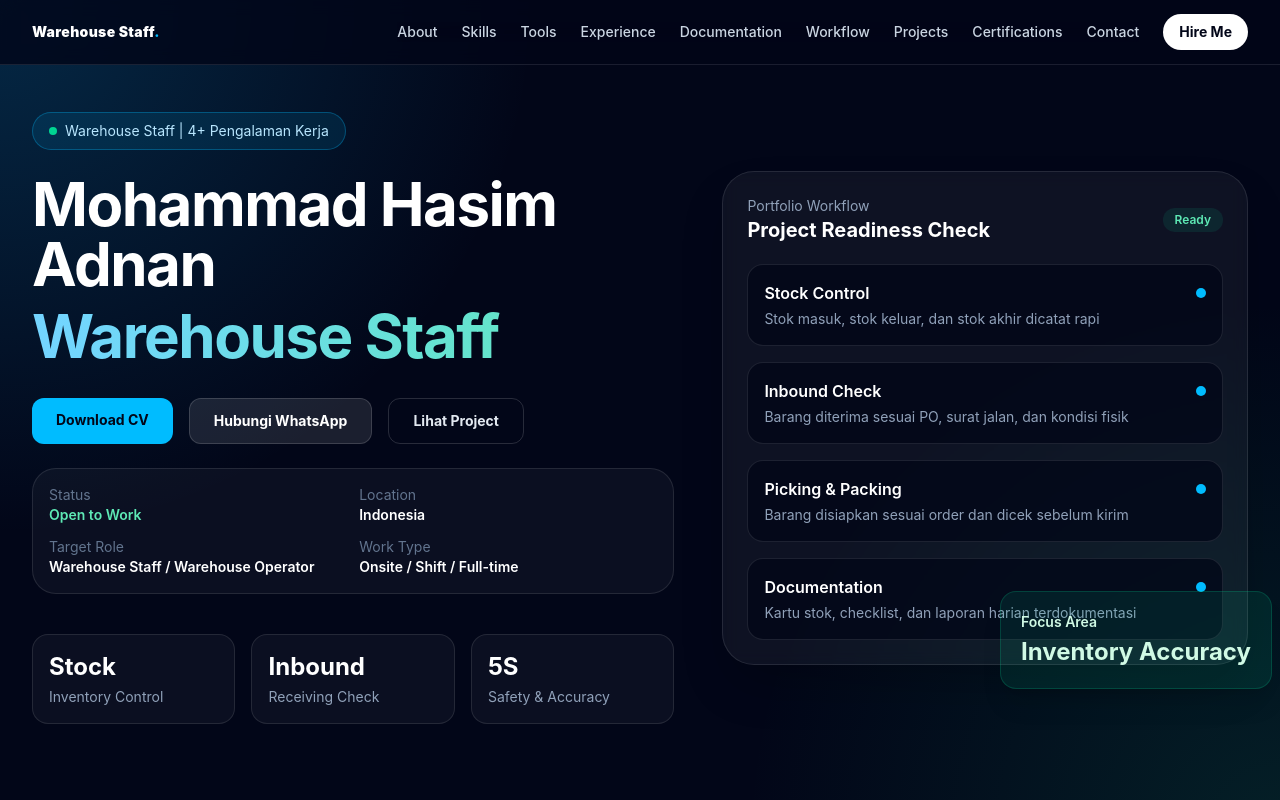
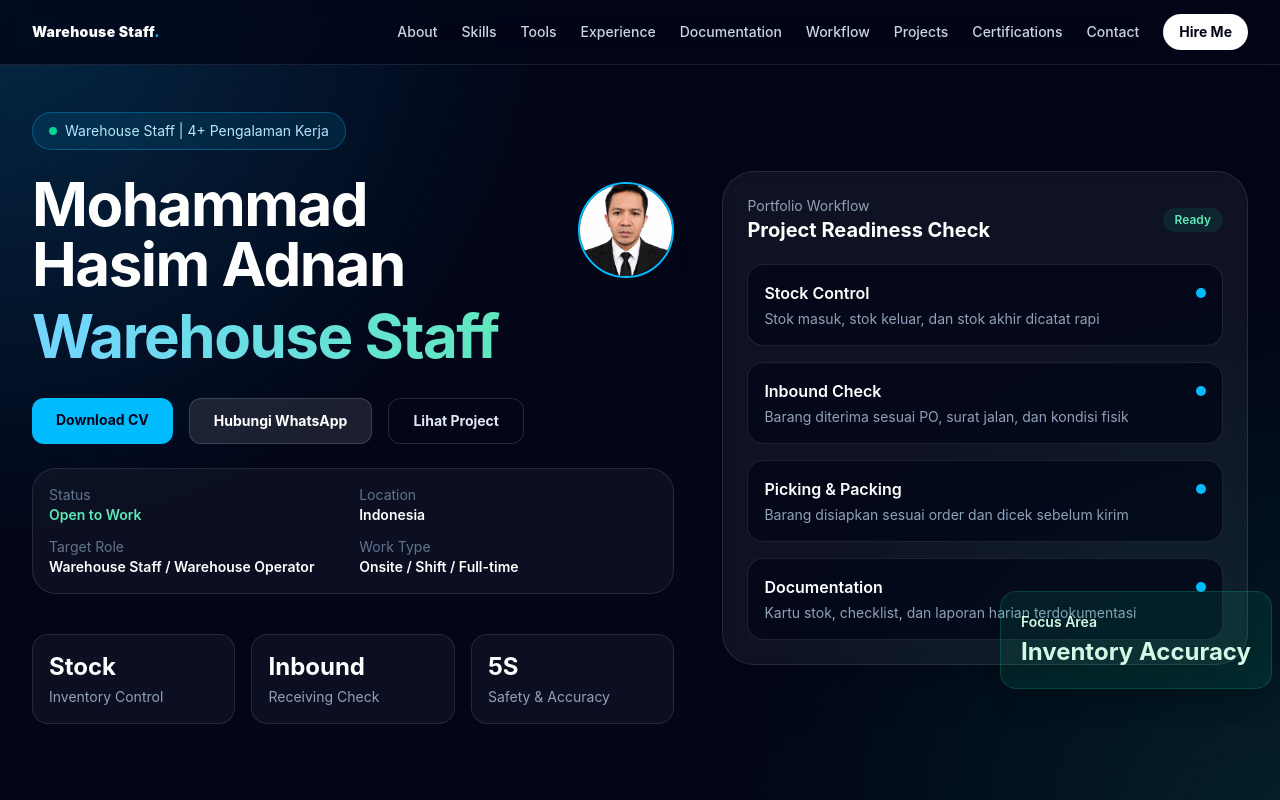
Before and after one commit to joeadnan/Warehouse, a React (Vite) app: page / in a window 1280 px wide. Shown: the top 800 px of the page. Built offline with nearby package versions, Linux system fonts and the light colour scheme.

Commit message:
update foto

```diff
--- a/src/components/Hero.tsx
+++ b/src/components/Hero.tsx
@@ -1,37 +1,152 @@
 import { availability, profile } from "../data/portfolio";
 
 const processCards = [
-  [
-    "Stock Control",
-    "Stok masuk, stok keluar, dan stok akhir dicatat rapi"
-  ],
+  ["Stock Control", "Stok masuk, stok keluar, dan stok akhir dicatat rapi"],
   [
     "Inbound Check",
-    "Barang diterima sesuai PO, surat jalan, dan kondisi fisik"
+    "Barang diterima sesuai PO, surat jalan, dan kondisi fisik",
   ],
   [
     "Picking & Packing",
-    "Barang disiapkan sesuai order dan dicek sebelum kirim"
+    "Barang disiapkan sesuai order dan dicek sebelum kirim",
   ],
-  [
-    "Documentation",
-    "Kartu stok, checklist, dan laporan harian terdokumentasi"
-  ]
+  ["Documentation", "Kartu stok, checklist, dan laporan harian terdokumentasi"],
 ];
 const heroStats = [
-  [
-    "Stock",
-    "Inventory Control"
-  ],
-  [
-    "Inbound",
-    "Receiving Check"
-  ],
-  [
-    "5S",
-    "Safety & Accuracy"
-  ]
+  ["Stock", "Inventory Control"],
+  ["Inbound", "Receiving Check"],
+  ["5S", "Safety & Accuracy"],
 ];
+
+// export function Hero() {
+//   return (
+//     <section
+//       id="home"
+//       className="relative overflow-hidden border-b border-white/10 bg-slate-950"
+//     >
+//       <div className="absolute inset-0 bg-[radial-gradient(circle_at_top_left,rgba(14,165,233,0.22),transparent_35%),radial-gradient(circle_at_bottom_right,rgba(16,185,129,0.14),transparent_35%)]" />
+
+//       <div className="relative mx-auto grid min-h-screen max-w-7xl items-center gap-12 px-6 py-28 lg:grid-cols-[1.1fr_0.9fr] lg:px-8">
+//         <div>
+//           <div className="mb-6 inline-flex items-center gap-2 rounded-full border border-sky-400/30 bg-sky-400/10 px-4 py-2 text-sm text-sky-200">
+//             <span className="h-2 w-2 rounded-full bg-emerald-400" />
+//             {profile.status}
+//           </div>
+
+//           <h1 className="max-w-4xl text-4xl font-bold tracking-tight text-white md:text-6xl">
+//             {profile.name}
+//             <span className="mt-3 block bg-gradient-to-r from-sky-300 to-emerald-300 bg-clip-text text-transparent">
+//               {profile.role}
+//             </span>
+//           </h1>
+
+//           <p className="mt-6 max-w-2xl text-lg leading-8 text-slate-300">
+//             {profile.summary}
+//           </p>
+
+//           <div className="mt-8 flex flex-wrap gap-4">
+//             <a
+//               href={profile.cv}
+//               target="_blank"
+//               rel="noreferrer"
+//               download
+//               className="rounded-xl bg-sky-400 px-6 py-3 text-sm font-bold text-slate-950 transition hover:bg-sky-300"
+//             >
+//               Download CV
+//             </a>
+
+//             <a
+//               href={profile.whatsapp}
+//               target="_blank"
+//               rel="noreferrer"
+//               className="rounded-xl border border-white/15 bg-white/10 px-6 py-3 text-sm font-bold text-white transition hover:bg-white/15"
+//             >
+//               Hubungi WhatsApp
+//             </a>
+
+//             <a
+//               href="#projects"
+//               className="rounded-xl border border-white/15 px-6 py-3 text-sm font-bold text-slate-200 transition hover:bg-white/10"
+//             >
+//               Lihat Project
+//             </a>
+//           </div>
+
+//           <div className="mt-6 grid gap-3 rounded-3xl border border-white/10 bg-white/[0.04] p-4 text-sm text-slate-300 sm:grid-cols-2">
+//             <div>
+//               <p className="text-slate-500">Status</p>
+//               <p className="font-semibold text-emerald-300">
+//                 {availability.status}
+//               </p>
+//             </div>
+
+//             <div>
+//               <p className="text-slate-500">Location</p>
+//               <p className="font-semibold text-white">{availability.location}</p>
+//             </div>
+
+//             <div>
+//               <p className="text-slate-500">Target Role</p>
+//               <p className="font-semibold text-white">
+//                 {availability.targetRoles.slice(0, 2).join(" / ")}
+//               </p>
+//             </div>
+
+//             <div>
+//               <p className="text-slate-500">Work Type</p>
+//               <p className="font-semibold text-white">
+//                 {availability.workTypes.join(" / ")}
+//               </p>
+//             </div>
+//           </div>
+
+//           <div className="mt-10 grid max-w-2xl gap-4 sm:grid-cols-3">
+//             {heroStats.map(([value, label]) => (
+//               <div key={value} className="rounded-2xl border border-white/10 bg-white/[0.04] p-4">
+//                 <p className="text-2xl font-bold text-white">{value}</p>
+//                 <p className="mt-1 text-sm text-slate-400">{label}</p>
+//               </div>
+//             ))}
+//           </div>
+//         </div>
+
+//         <div className="relative">
+//           <div className="rounded-[2rem] border border-white/10 bg-white/[0.05] p-6 shadow-2xl backdrop-blur">
+//             <div className="mb-5 flex items-center justify-between">
+//               <div>
+//                 <p className="text-sm text-slate-400">Portfolio Workflow</p>
+//                 <h3 className="text-xl font-bold text-white">Project Readiness Check</h3>
+//               </div>
+//               <span className="rounded-full bg-emerald-400/10 px-3 py-1 text-xs font-semibold text-emerald-300">
+//                 Ready
+//               </span>
+//             </div>
+
+//             <div className="space-y-4">
+//               {processCards.map(([title, desc]) => (
+//                 <div
+//                   key={title}
+//                   className="rounded-2xl border border-white/10 bg-slate-950/70 p-4"
+//                 >
+//                   <div className="flex items-center justify-between">
+//                     <p className="font-semibold text-white">{title}</p>
+//                     <span className="h-2.5 w-2.5 rounded-full bg-sky-400" />
+//                   </div>
+//                   <p className="mt-1 text-sm text-slate-400">{desc}</p>
+//                 </div>
+//               ))}
+//             </div>
+//           </div>
+
+//           <div className="absolute -bottom-6 -right-6 hidden rounded-2xl border border-emerald-400/20 bg-emerald-400/10 p-5 text-emerald-100 shadow-xl lg:block">
+//             <p className="text-sm font-semibold">Focus Area</p>
+//             <p className="mt-1 text-2xl font-bold">Inventory Accuracy</p>
+//           </div>
+//         </div>
+//       </div>
+//     </section>
+//   );
+// }
 
 export function Hero() {
   return (
@@ -48,12 +163,26 @@ export function Hero() {
             {profile.status}
           </div>
 
+          {/* PEMBUNGKUS FLEX: Mengatur Foto Sejajar Samping Kanan Nama */}
+          <div className="flex items-start justify-between gap-4 sm:justify-start sm:gap-6">
+            {/* Nama dan Role */}
             <h1 className="max-w-4xl text-4xl font-bold tracking-tight text-white md:text-6xl">
               {profile.name}
               <span className="mt-3 block bg-gradient-to-r from-sky-300 to-emerald-300 bg-clip-text text-transparent">
                 {profile.role}
               </span>
             </h1>
+
+            {/* FOTO PROFIL RESPONSIF: Menempel di Kanan, Mengikuti Skala Layar */}
+            <div className="relative h-16 w-16 shrink-0 sm:h-20 sm:w-20 md:h-24 md:w-24 mt-1 md:mt-2">
+              <span className="absolute inset-0 animate-ping rounded-full bg-sky-400/10 opacity-75" />
+              <img
+                src={profile.imageUrl || "https://unsplash.com"}
+                alt={profile.name}
+                className="relative h-full w-full rounded-full border-2 border-sky-400 object-cover shadow-xl"
+              />
+            </div>
+          </div>
 
           <p className="mt-6 max-w-2xl text-lg leading-8 text-slate-300">
             {profile.summary}
@@ -97,7 +226,9 @@ export function Hero() {
 
             <div>
               <p className="text-slate-500">Location</p>
-              <p className="font-semibold text-white">{availability.location}</p>
+              <p className="font-semibold text-white">
+                {availability.location}
+              </p>
             </div>
 
             <div>
@@ -117,7 +248,10 @@ export function Hero() {
 
           <div className="mt-10 grid max-w-2xl gap-4 sm:grid-cols-3">
             {heroStats.map(([value, label]) => (
-              <div key={value} className="rounded-2xl border border-white/10 bg-white/[0.04] p-4">
+              <div
+                key={value}
+                className="rounded-2xl border border-white/10 bg-white/[0.04] p-4"
+              >
                 <p className="text-2xl font-bold text-white">{value}</p>
                 <p className="mt-1 text-sm text-slate-400">{label}</p>
               </div>
@@ -125,12 +259,15 @@ export function Hero() {
           </div>
         </div>
 
+        {/* KOLOM 2: Dashboard Alur Kerja Portofolio */}
         <div className="relative">
           <div className="rounded-[2rem] border border-white/10 bg-white/[0.05] p-6 shadow-2xl backdrop-blur">
             <div className="mb-5 flex items-center justify-between">
               <div>
                 <p className="text-sm text-slate-400">Portfolio Workflow</p>
-                <h3 className="text-xl font-bold text-white">Project Readiness Check</h3>
+                <h3 className="text-xl font-bold text-white">
+                  Project Readiness Check
+                </h3>
               </div>
               <span className="rounded-full bg-emerald-400/10 px-3 py-1 text-xs font-semibold text-emerald-300">
                 Ready
--- a/src/data/portfolio.ts
+++ b/src/data/portfolio.ts
@@ -11,6 +11,7 @@ export const profile = {
   linkedin: "https://www.linkedin.com/in/mohammad-hasim-adnan/",
   github: "https://github.com/joeadnan/warehouse-staff-portfolio",
   cv: "/documents/CV_Mohammad_Hasim_Adnan.pdf",
+  imageUrl: "/documents/Fotojas.jpeg",
   summary: "",
 };
 
```
Also changed, not shown: public/documents/Fotojas.jpeg (added). Lines whose indentation alone changed are shown as unchanged.
